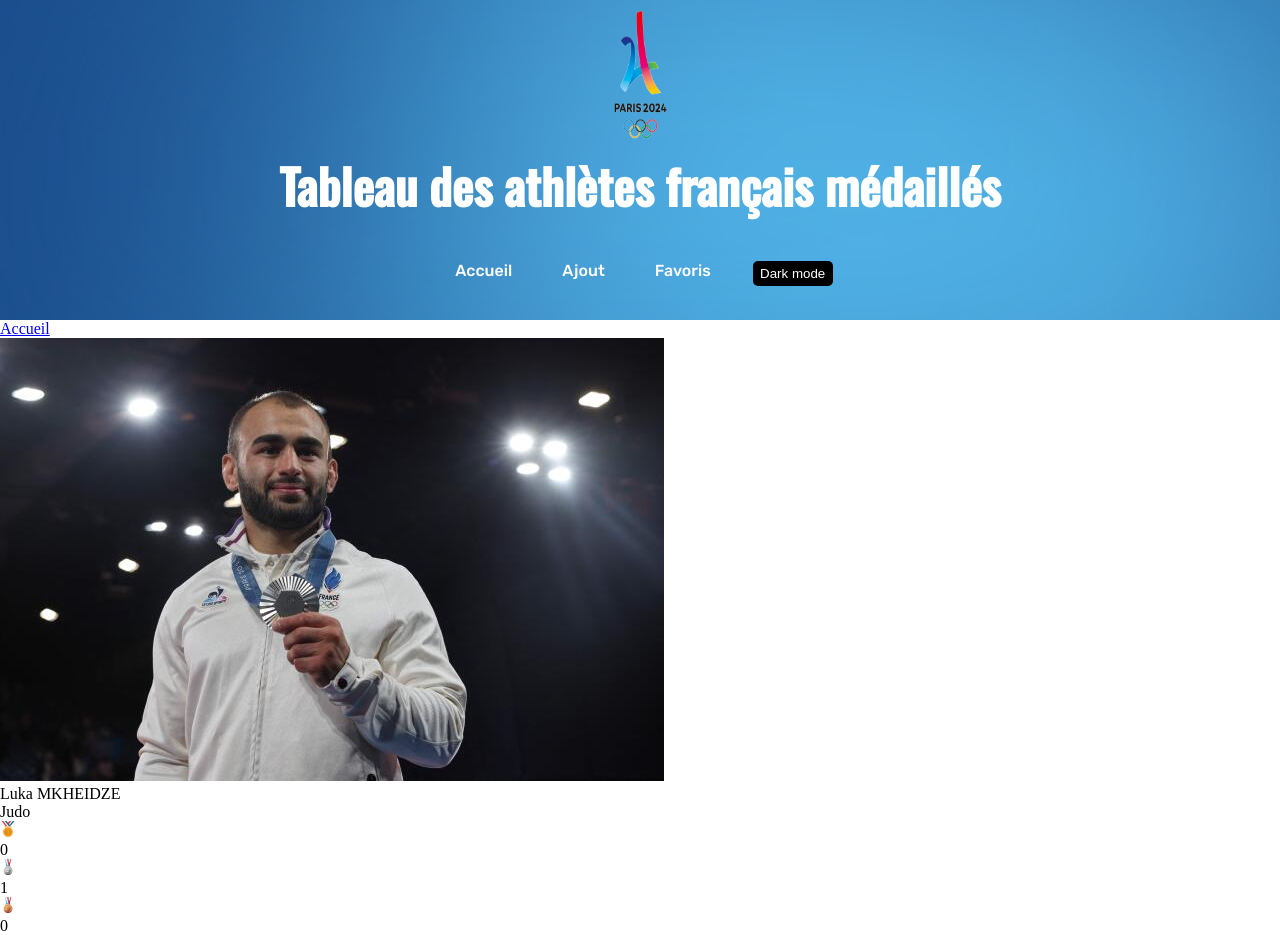
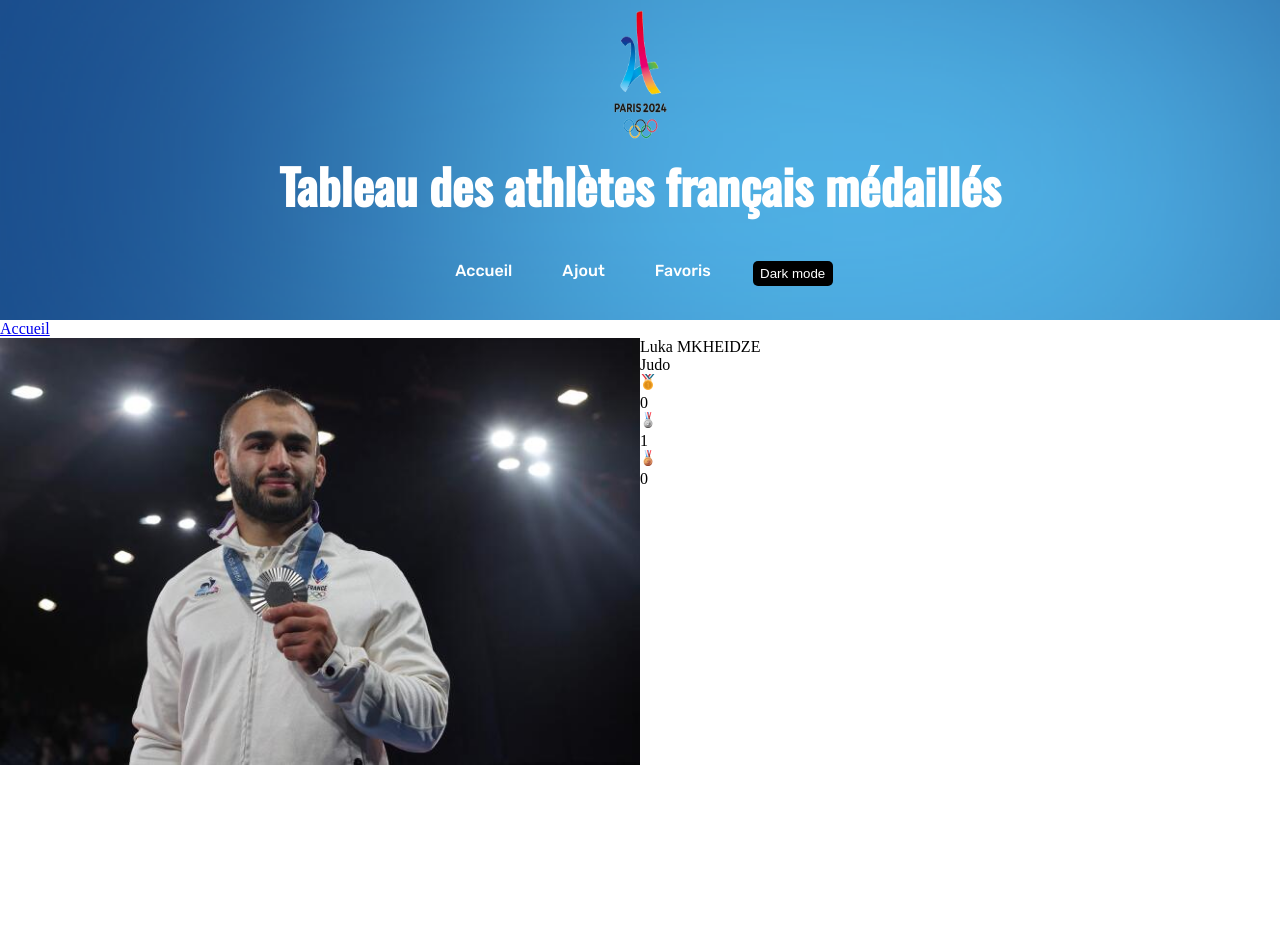
Before and after one commit to Guillaume-tllrd/React-jo, a React (Vite) app: page /0bd2 in a window 1280 px wide. After the commit the page ends 800 px from the top, so only its background shows below. Built offline with nearby package versions, Linux system fonts and the light colour scheme; data requests are answered from the project's data file.

Commit message:
changement path

```diff
--- a/src/components/Card.jsx
+++ b/src/components/Card.jsx
@@ -1,16 +1,17 @@
 import axios from 'axios';
 import React, { useState } from 'react';
-import { Link, useLocation } from 'react-router-dom';
+import { Link } from 'react-router-dom';
 import LikeIcon from './LikeIcon'
 const Card = ({athlete}) => {
-    const location = useLocation();
+
     const [isEditing, setIsEditing] = useState(false);
     const [editGoldMedal, setEditGoldMedal] = useState("");
     const [editSilverMedal, setEditSilverMedal] = useState("");
     const [editBronzeMedal, setEditBronzeMedal] = useState("");
-    const basePath = location.pathname.includes(`/favoris/${athlete.id}`)
-   ? `/favoris/${athlete.id}` // Already in category path, only add the ID
-   : `${athlete.id}`;
+
+    const basePath = `/${athlete.id}`;
+
+
     function handleAthleteEdit(){
         const data = {
             name: athlete.name,
--- a/src/index.css
+++ b/src/index.css
@@ -397,3 +397,13 @@ option {
   padding: 15px 0;
   text-align: center;
 }
+.flex-athlete {
+  display: flex;
+  flex-wrap: wrap;
+}
+.img-container{
+  width: 50%;
+}
+.img-container img {
+  width: 100%;
+}
```
